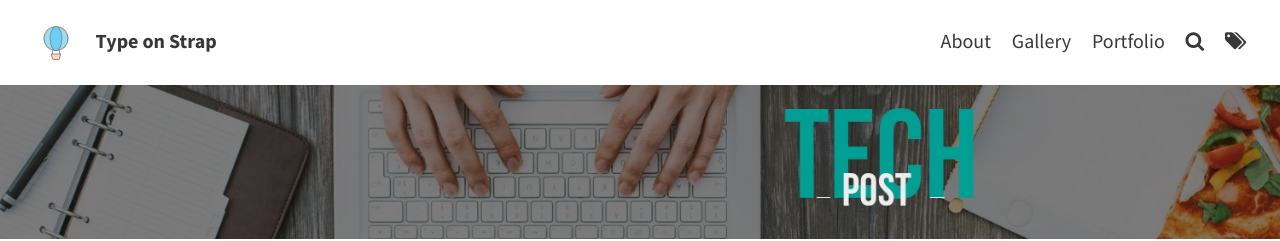
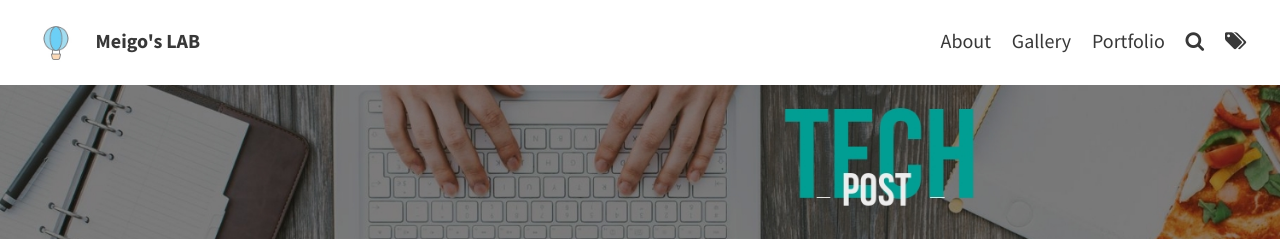
Before and after one commit to meigo0929/meigo0929.github.io, a Jekyll site: the page built from index.html, in a window 1280 px wide. Shown: the top 241 px of the page. Built offline with Jekyll 4.4.1, drawn with Linux system fonts in a browser that asks for light colours; the list of posts is cut into pages by our own code.

Commit message:
blog title

```diff
--- a/_config.yml
+++ b/_config.yml
@@ -8,7 +8,7 @@ description: "A website with blog posts and pages" # used by search engines
 # THEME-SPECIFIC CONFIGURATION
 theme_settings:
   # Meta
-  title: Type on Strap # blog's title
+  title: Meigo's LAB # blog's title
   avatar: assets/img/TitleIcon.jpeg
   favicon: assets/favicon.ico
   gravatar: # Email MD5 hash
```
